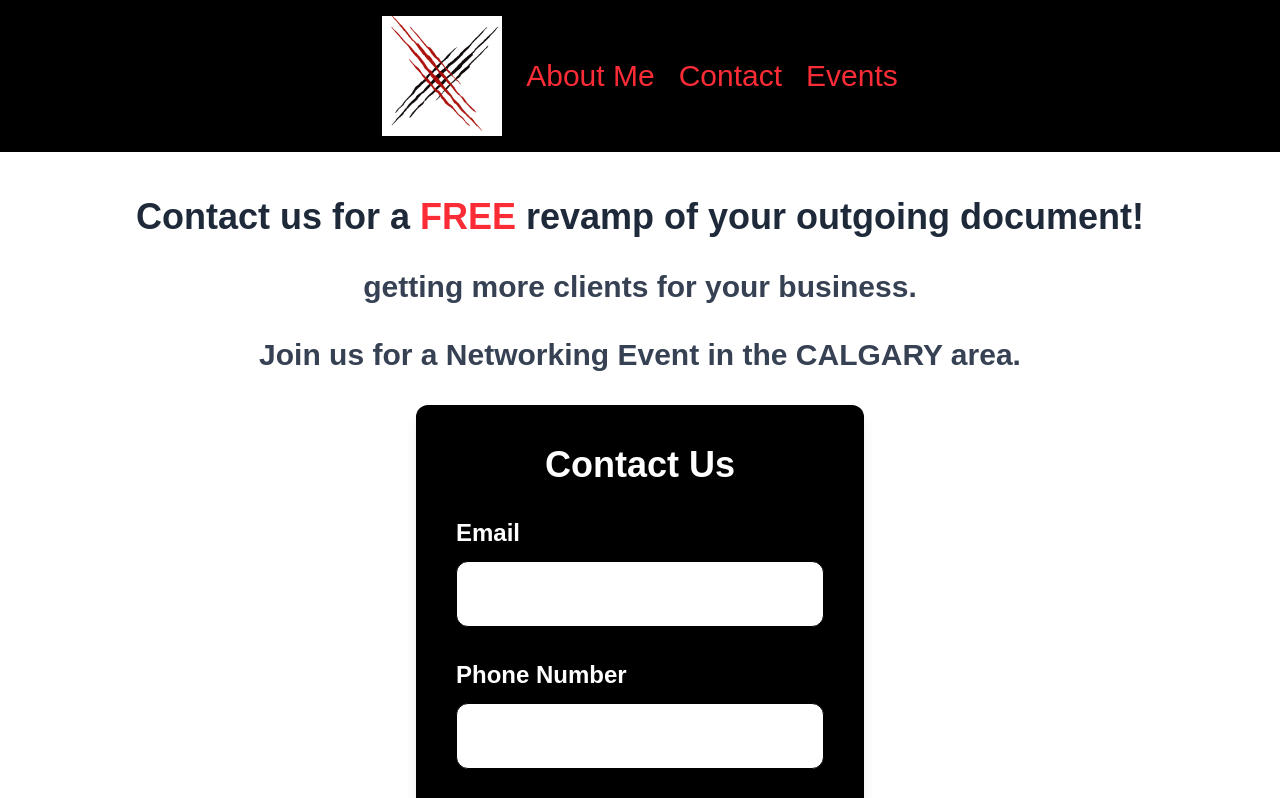
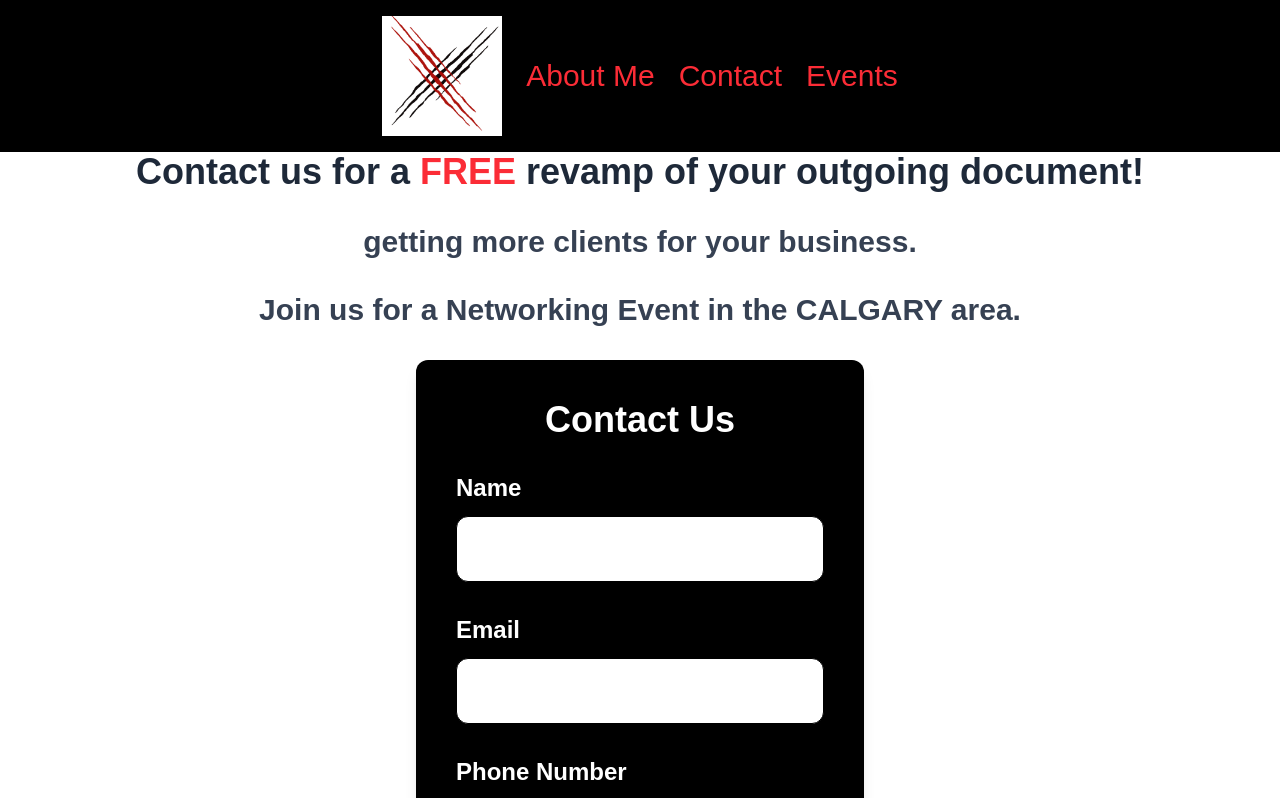
Before and after one commit to ninjay125/CMM-website, a Next.js app: page /contact in a window 1280 px wide. Shown: the top 798 px of the page. Built offline with nearby package versions, Linux system fonts and the light colour scheme.

Commit message:
add name

```diff
--- a/src/app/contact/page.jsx
+++ b/src/app/contact/page.jsx
@@ -20,6 +20,17 @@ export default function Home() {
         <h2 className="text-4xl font-bold mb-8 text-center">Contact Us</h2>
 
         <form className="space-y-8">
+           <div>
+            <label htmlFor="name" className="block mb-3 font-bold text-2xl">
+              Name
+            </label>
+            <input
+              id="name"
+              type="name"
+              className="w-full p-4 rounded-xl border border-black bg-white text-black text-2xl focus:outline-none focus:ring-2 focus:ring-black"
+              required
+            />
+          </div>
           <div>
             <label htmlFor="email" className="block mb-3 font-bold text-2xl">
               Email
```
